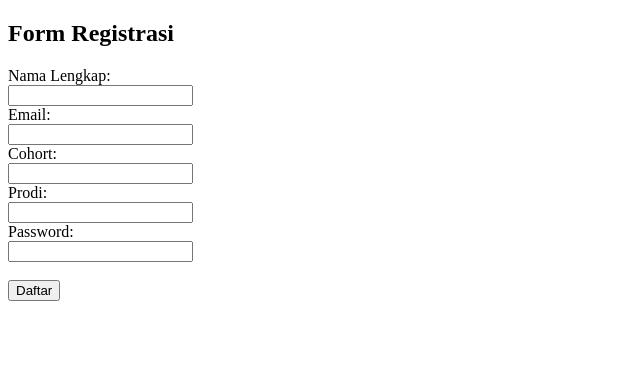
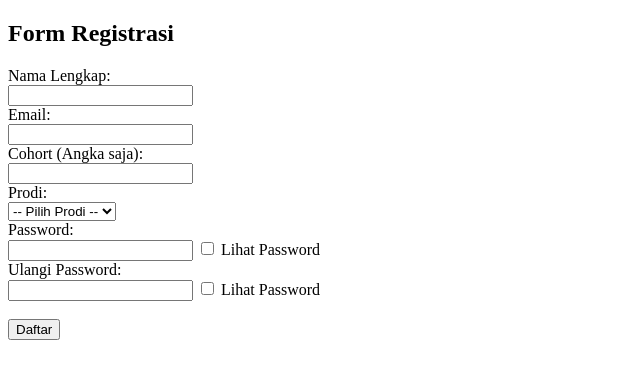
Before and after one commit to hoiamisme/labunicaci, a CodeIgniter 4 app: the page made by app/Views/Registrasi_form.php in a window 1280 px wide. Shown: the top 379 px of the page, without its empty margins (0-640 px from the left). Run offline with PHP 8.4 and a stand-in for CodeIgniter, Linux system fonts and the light colour scheme; the template is opened without the code that fills it, so the values that code supplies are empty; some libraries are stand-ins or nearby versions.

Commit message:
login & registrasi
perbaikan fungsi pada registrasi

- restricted word!!!

```diff
--- a/app/Models/LoginModel.php
+++ b/app/Models/LoginModel.php
@@ -25,7 +25,7 @@ class LoginModel extends Model
 
     return $this->findAll();
 }
-
+}
 
 //     protected bool $allowEmptyInserts = false;
 //     protected bool $updateOnlyChanged = true;
--- a/app/Views/Registrasi_form.php
+++ b/app/Views/Registrasi_form.php
@@ -2,6 +2,21 @@
 <html>
 <head>
     <title>Form Registrasi</title>
+    <script>
+        // Validasi nama hanya huruf
+        function validateNameInput(event) {
+            const char = String.fromCharCode(event.which);
+            if (!/^[a-zA-Z\s]+$/.test(char)) {
+                event.preventDefault();
+            }
+        }
+
+        // Toggle show/hide password
+        function togglePassword(id) {
+            const field = document.getElementById(id);
+            field.type = field.type === "password" ? "text" : "password";
+        }
+    </script>
 </head>
 <body>
 
@@ -19,19 +34,27 @@
 
 <form action="<?= base_url('registrasi/simpan') ?>" method="post">
     <label>Nama Lengkap:</label><br>
-    <input type="text" name="nama_lengkap" required><br>
+    <input type="text" name="nama_lengkap" required onkeypress="validateNameInput(event)"><br>
 
     <label>Email:</label><br>
     <input type="email" name="email" required><br>
 
-    <label>Cohort:</label><br>
-    <input type="text" name="cohort" required><br>
+    <label>Cohort (Angka saja):</label><br>
+    <input type="number" name="cohort" required><br>
 
     <label>Prodi:</label><br>
-    <input type="text" name="prodi" required><br>
+    <select name="prodi" required>
+        <option value="">-- Pilih Prodi --</option>
+        <option value="Kimia">Kimia</option>
+    </select><br>
 
     <label>Password:</label><br>
-    <input type="password" name="password" required><br><br>
+    <input type="password" name="password" id="password" required>
+    <input type="checkbox" onclick="togglePassword('password')"> Lihat Password<br>
+
+    <label>Ulangi Password:</label><br>
+    <input type="password" name="password_confirm" id="password_confirm" required>
+    <input type="checkbox" onclick="togglePassword('password_confirm')"> Lihat Password<br><br>
 
     <button type="submit">Daftar</button>
 </form>
```
Also changed, not shown: app/Controllers/Registrasi.php (+8 -6 lines).
